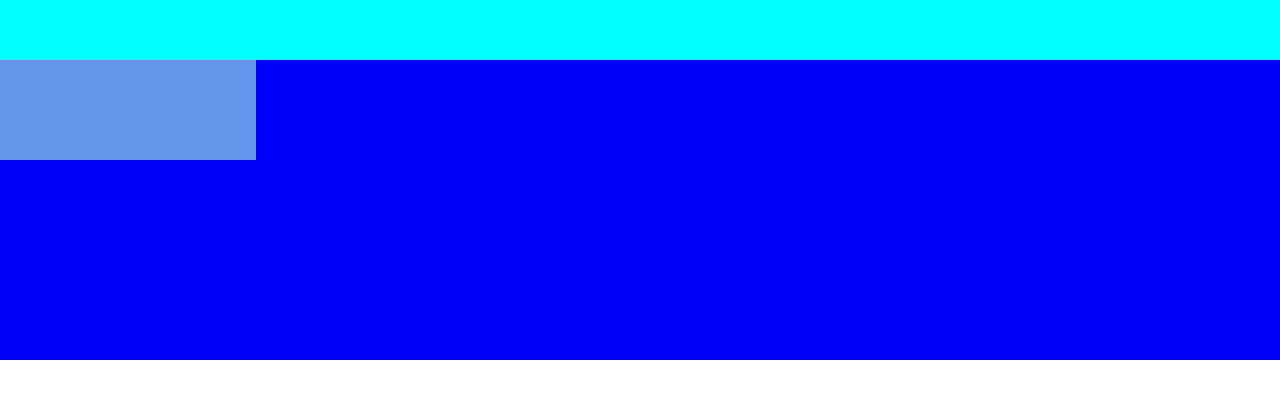
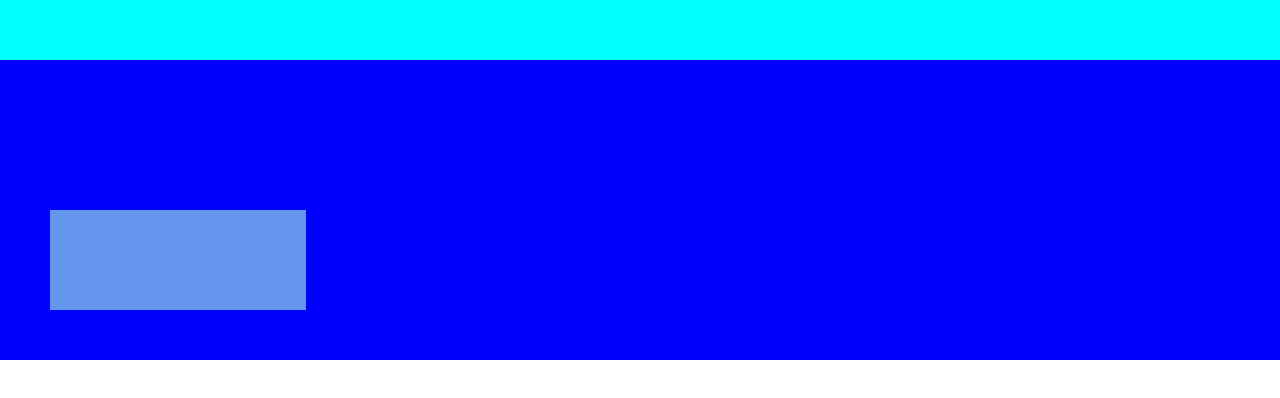
Before and after one commit to Alessandra-N/htmlcss-struttura-wp, a plain HTML site: page index.html in a window 1280 px wide. Shown: the part 140-538 px from the top of the page. Drawn offline with Linux system fonts and the light colour scheme.

Commit message:
first section complete

```diff
--- a/style.css
+++ b/style.css
@@ -26,6 +26,6 @@ header {
     background-color: cornflowerblue;
     width: 20%;
     height: 100px;
-    float: left
-
+    float: left;
+    margin: 150px 50px;
 }
```
